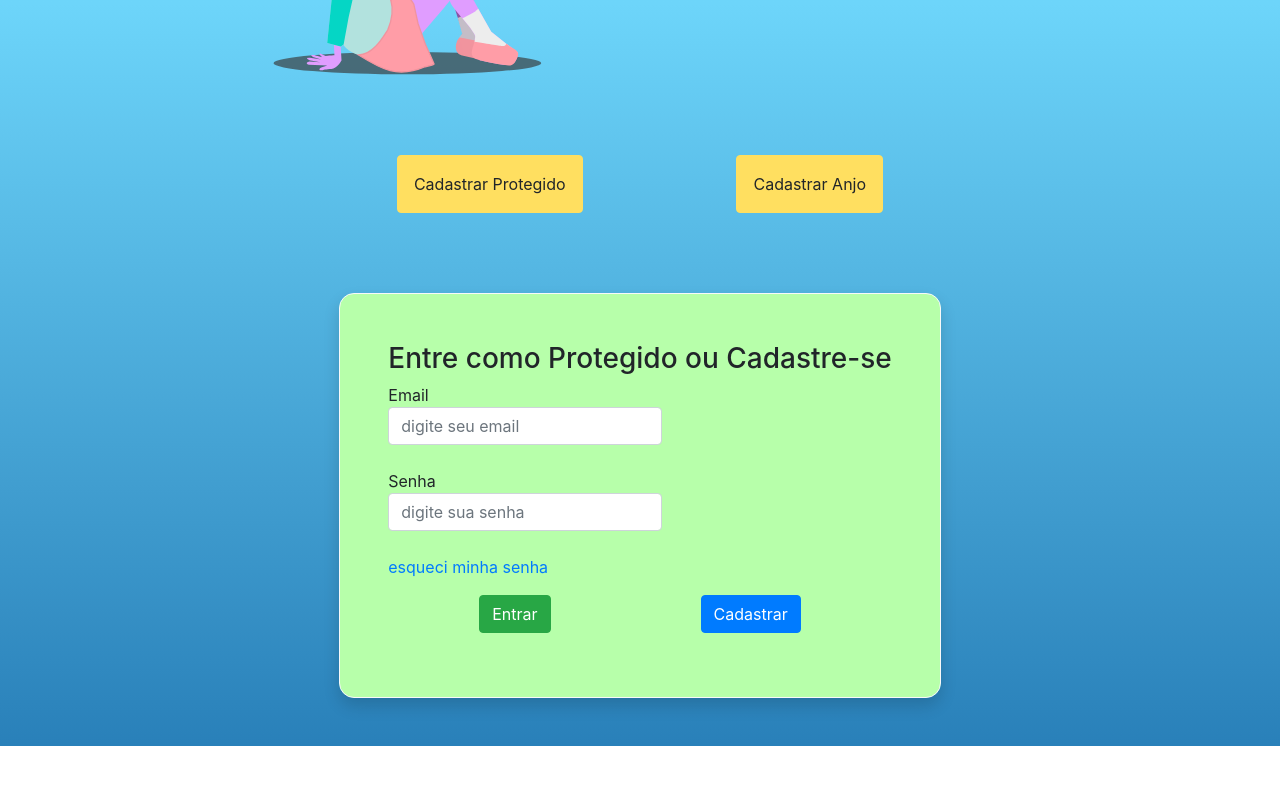
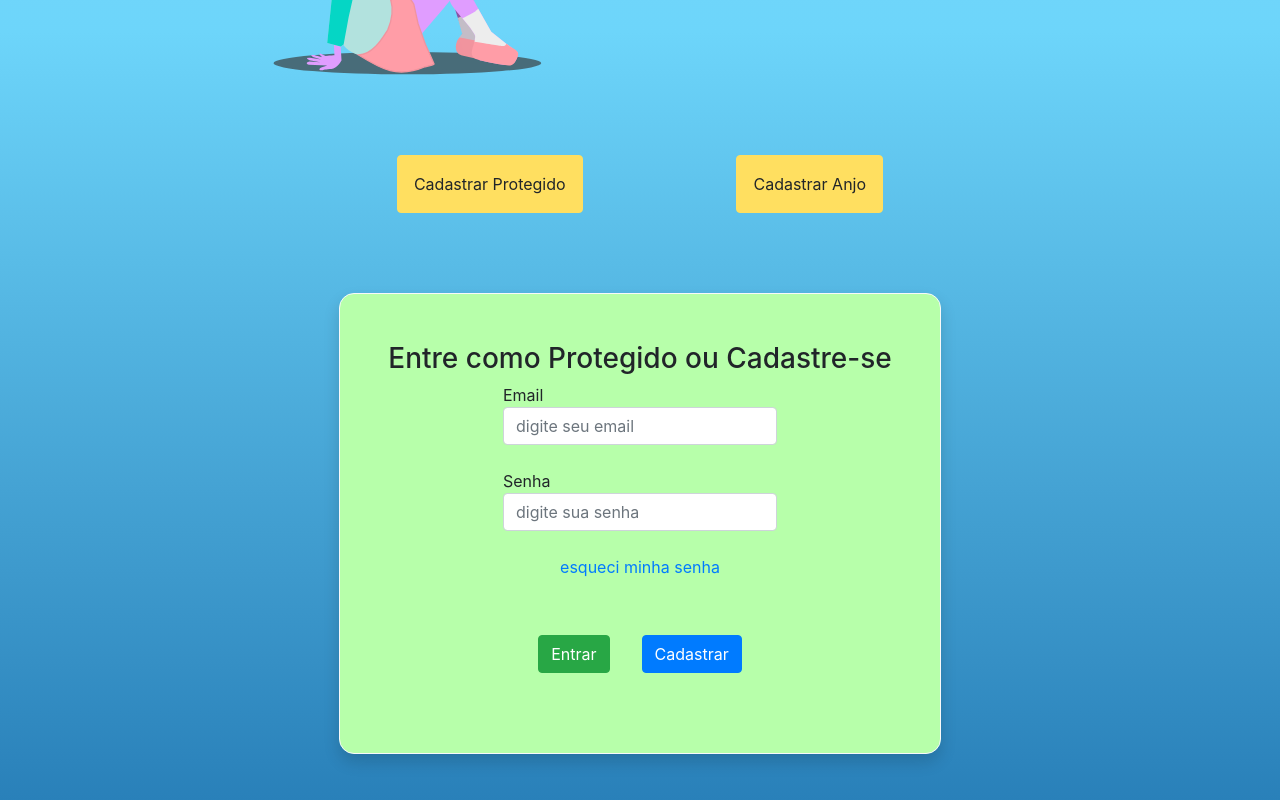
Before and after one commit to bob-mw/anjosDaEducacao, a React (Create React App) app in the folder front/: page / in a window 1280 px wide. Shown: the part 845-1645 px from the top of the page. Before the commit the page ends 1591 px from the top, so only its background shows below. Built offline with nearby package versions, Linux system fonts and the light colour scheme.

Commit message:
:package: Align items forms login

```diff
--- a/front/src/Pages/Login.jsx
+++ b/front/src/Pages/Login.jsx
@@ -1,5 +1,5 @@
 import React, { useContext } from 'react';
-import Forms from '../components/Forms';
+import FormsLogin from '../components/FormsLogin';
 import angel from '../img/angel.svg';
 import context from  '../context/context';
 import Jumbotron from '../components/Jumbotron';
@@ -23,7 +23,7 @@ function Login() {
                 <button type="button" className="btn btn-warning p-3 m-3" onClick={ formKid }>Cadastrar Protegido</button>
                 <button type="button" className="btn btn-warning p-3 m-3" onClick={ formAngel }>Cadastrar Anjo</button>
             </div>
-            <Forms />
+            <FormsLogin />
         </section>
     );
 }
--- a/front/src/components/Forms.jsx
+++ b/front/src/components/FormsLogin.jsx
@@ -1,12 +1,12 @@
 import React, { useContext } from 'react';
 import context from '../context/context';
 
-function Forms() {
+function FormsLogin() {
 
     const { formType } = useContext(context);
 
     return(
-        <form className={ (formType === 'angel') ? "m-5 b-radius border border-light shadow p-5 bg-purple-clear" : "m-5 b-radius border border-light shadow p-5 bg-green-clear" }>
+        <form className={ (formType === 'angel') ? "d-flex flex-column justify-content-center align-items-center m-5 b-radius border border-light shadow p-5 bg-purple-clear" : "d-flex flex-column justify-content-center align-items-center m-5 b-radius border border-light shadow p-5 bg-green-clear" }>
             <h3>{ (formType === 'angel') ? "Entre como Anjo ou Cadastre-se" : "Entre como Protegido ou Cadastre-se" }</h3>
         <div className="form-group">
             <label for="email">
@@ -23,11 +23,11 @@ function Forms() {
         <a href="">esqueci minha senha</a>
         <br/>
         <div className="d-flex justify-content-around m-3">
-        <button type="submit" className="btn btn-success">Entrar</button>
-        <button type="submit" className="btn btn-primary">Cadastrar</button>
+        <button type="submit" className="btn btn-success m-3">Entrar</button>
+        <button type="submit" className="btn btn-primary m-3">Cadastrar</button>
         </div>
         </form>
     );
 }
 
-export default Forms;
+export default FormsLogin;
```
